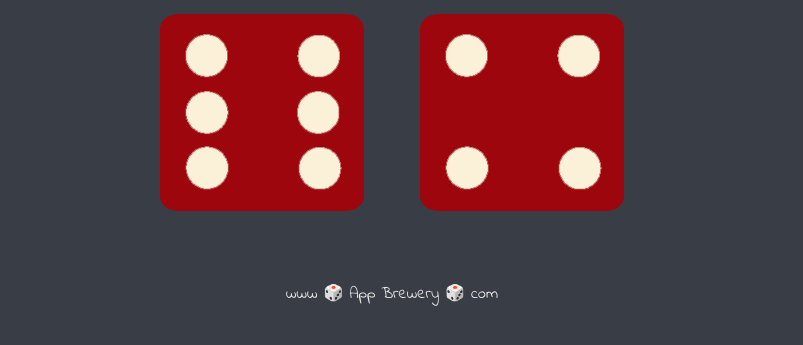
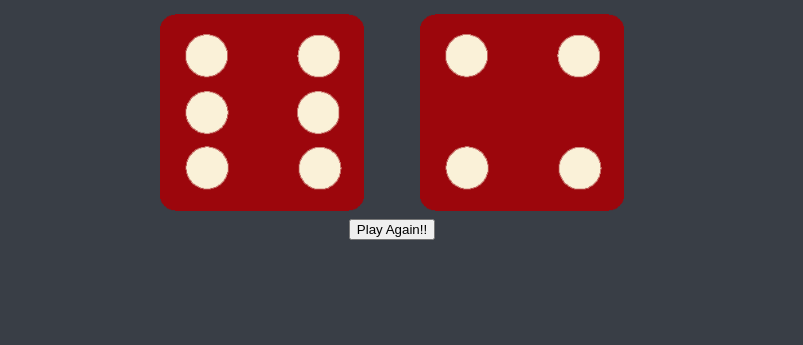
Before and after one commit to Himanshu-Thakur2512/DiceGame, a plain HTML site: page index.html in a window 1280 px wide. Shown: the part 321-666 px from the top of the page, without its empty margins (248-1051 px from the left). Drawn offline with Linux system fonts and the light colour scheme.

Commit message:
Update index.html

```diff
--- a/index.html
+++ b/index.html
@@ -23,11 +23,12 @@
       </div>
 
     </div>
+          <div class="container">
+
+          <button class=" btn btn-dark">Play Again!!</button>
+      </div>
 
       <script src="index.js" charset="utf-8"></script>
   </body>
 
-  <footer>
-    www 🎲 App Brewery 🎲 com
-  </footer>
 </html>
```
